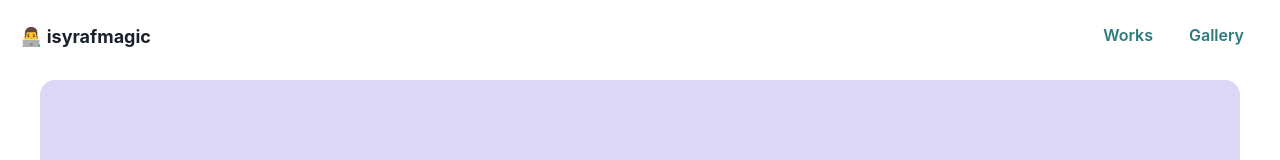
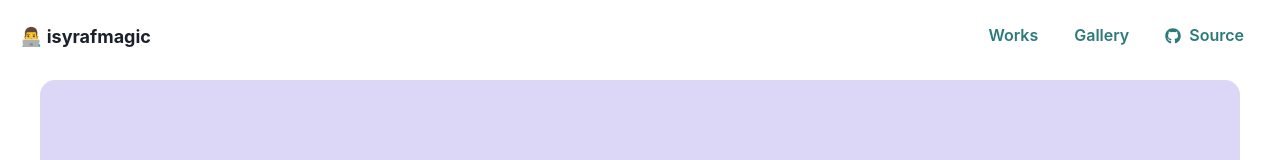
Before and after one commit to ahmadisyraf/isyrafmagic, a Next.js app: page / in a window 1280 px wide. Shown: the top 160 px of the page. Built offline with nearby package versions, Linux system fonts and the light colour scheme.

Commit message:
update: added source code

```diff
--- a/components/Layout/Navigation.js
+++ b/components/Layout/Navigation.js
@@ -1,6 +1,7 @@
 import { Box, Button, Text, Stack, Spacer, useMediaQuery, Menu, MenuItem, MenuButton, IconButton, MenuList } from "@chakra-ui/react";
 import Link from "next/link";
 import { HamburgerIcon } from "@chakra-ui/icons";
+import { FaGithub } from "react-icons/fa"
 
 const Navigation = () => {
     const [isMobile] = useMediaQuery("(max-width: 768px)", {
@@ -52,7 +53,7 @@ const Navigation = () => {
                     <Stack direction={"row"} spacing={1} align={"center"}>
                         {navigations.map((navigation, index) => (
                             <Link href={navigation.path} key={index}>
-                                <Button colorScheme="teal" variant={"ghost"}>
+                                <Button colorScheme="teal" variant={"ghost"} leftIcon={navigation.icon? navigation.icon : null}>
                                     {navigation.name}
                                 </Button>
                             </Link>
@@ -65,8 +66,9 @@ const Navigation = () => {
 };
 
 const navigations = [
-    { name: "Works", path: "/works" },
-    { name: "Gallery", path: "/gallery" }
+    { name: "Works", path: "/works", icon: null },
+    { name: "Gallery", path: "/gallery", icon: null },
+    { name: "Source", path: "https://github.com/ahmadisyraf/isyrafmagic", icon: <FaGithub /> }
 ]
 
 export default Navigation;
--- a/screens/Home/Stack.js
+++ b/screens/Home/Stack.js
@@ -16,26 +16,26 @@ const StackScreen = ({ isMobile }) => {
                 </Text>
             </Box>
             <Grid templateColumns={isMobile ? 'repeat(1, 1fr)' : 'repeat(4, 1fr)'} gap={3}>
-                {data.map((d, i) => {
+                {stacks.map((stack, index) => {
                     return (
-                        <GridItem key={i}>
+                        <GridItem key={index}>
                             <Card variant={"outline"} px={5} h={180} display={"flex"} flexDirection={"row"} alignItems={"center"} boxShadow={"xs"}>
                                 <Stack direction={"row"} spacing={2}>
-                                    <Icon as={d.icon.type} boxSize={10} color={d.color} />
+                                    <Icon as={stack.icon.type} boxSize={10} color={stack.color} />
                                     <Stack direction={"column"} spacing={1}>
                                         <Stack direction={"row"} spacing={1} display={"flex"} flexDirection={"row"} alignItems={"center"}>
                                             <Text fontWeight={"bold"}>
-                                                {d.title}
+                                                {stack.title}
                                             </Text>
                                             <IconButton
                                                 variant={"ghost"}
                                                 icon={<ExternalLinkIcon />}
                                                 borderRadius={"100%"}
-                                                onClick={() => router.push(d.url)}
+                                                onClick={() => router.push(stack.url)}
                                             />
                                         </Stack>
                                         <Text>
-                                            {d.description}
+                                            {stack.description}
                                         </Text>
                                     </Stack>
                                 </Stack>
@@ -48,7 +48,7 @@ const StackScreen = ({ isMobile }) => {
     )
 }
 
-const data = [
+const stacks = [
     {
         icon: <SiReact />,
         title: "React",
```
